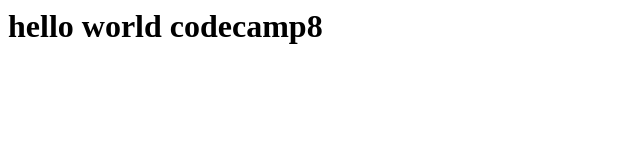
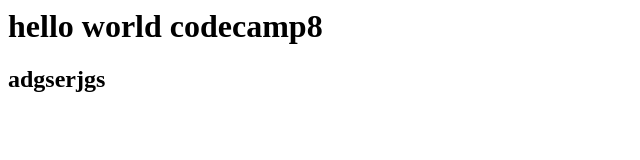
Before and after one commit to Narongkorn1703/learn-git-test, a plain HTML site: page index.html in a window 1280 px wide. Shown: the whole page, without its empty margins (0-640 px from the left). Drawn offline with Linux system fonts and the light colour scheme.

Commit message:
add some text

```diff
--- a/index.html
+++ b/index.html
@@ -2,5 +2,5 @@
     hello world codecamp8
 </h1>
 <h2>
-
+    adgserjgs
 </h2>
```
